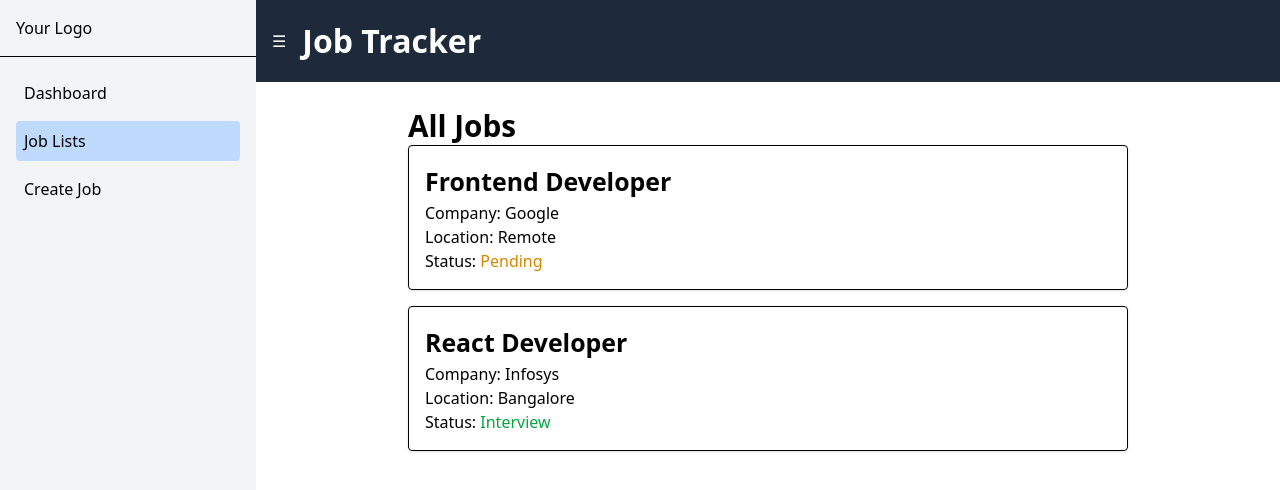
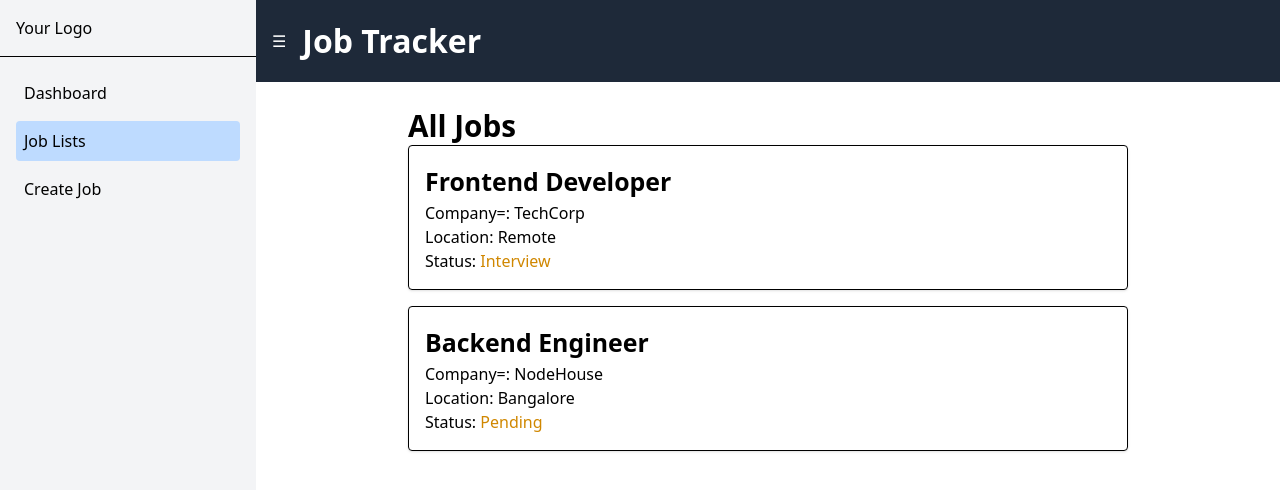
Before and after one commit to iammanishrawat/job-tracker-app, a React (Vite) app: page /all-jobs in a window 1280 px wide. Shown: the top 490 px of the page. Built offline with nearby package versions, Linux system fonts and the light colour scheme.

Commit message:
maping data added

```diff
--- /dev/null
+++ b/src/data/jobs.js
@@ -0,0 +1,18 @@
+const jobs = [
+    {
+        id: 1,
+        title: "Frontend Developer",
+        company: "TechCorp",
+        location: "Remote",
+        status: "Interview",
+    },
+    {
+        id: 2,
+        title: "Backend Engineer",
+        company: "NodeHouse",
+        location: "Bangalore",
+        status: "Pending",
+    },
+];
+
+export default jobs;
--- a/src/pages/AllJobs.jsx
+++ b/src/pages/AllJobs.jsx
@@ -1,26 +1,30 @@
+import jobs from '../data/jobs'
+
 const AllJobs = () => {
   return (
     <div className="p-6 max-w-3xl mx-auto">
       <h2 className="text-2xl font-bold mb-6">All Jobs</h2>
 
       <div className="space-y-4">
-        <div className="border p-4 rounded shadow">
-          <h3 className="text-lg font-semibold">Frontend Developer</h3>
-          <p>Company: Google</p>
-          <p>Location: Remote</p>
-          <p>
-            Status: <span className="text-yellow-600">Pending</span>
-          </p>
-        </div>
+        {jobs.map((job) => (
+          <div className="border p-4 rounded shadow">
+            <h3 className="text-lg font-semibold">{job.title}</h3>
+            <p>Company=: {job.company}</p>
+            <p>Location: {job.location}</p>
+            <p>
+              Status: <span className="text-yellow-600">{job.status}</span>
+            </p>
+          </div>
+        ))}
 
-        <div className="border p-4 rounded shadow">
+        {/* <div className="border p-4 rounded shadow">
           <h3 className="text-lg font-semibold">React Developer</h3>
           <p>Company: Infosys</p>
           <p>Location: Bangalore</p>
           <p>
             Status: <span className="text-green-600">Interview</span>
           </p>
-        </div>
+        </div> */}
       </div>
     </div>
   )
```
